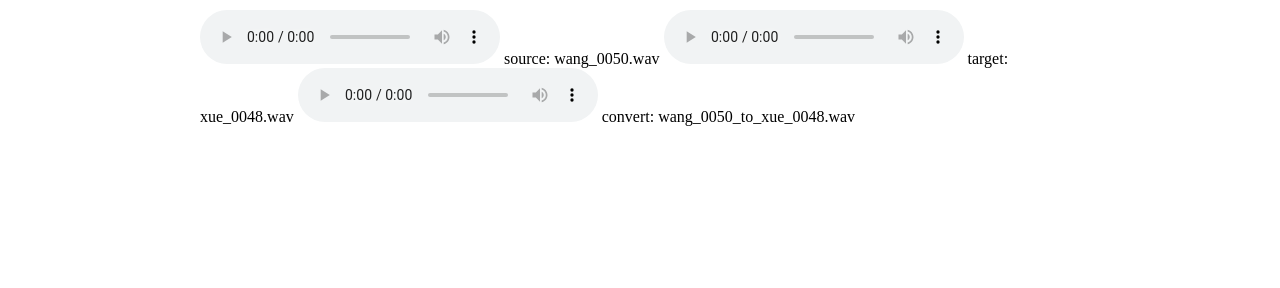
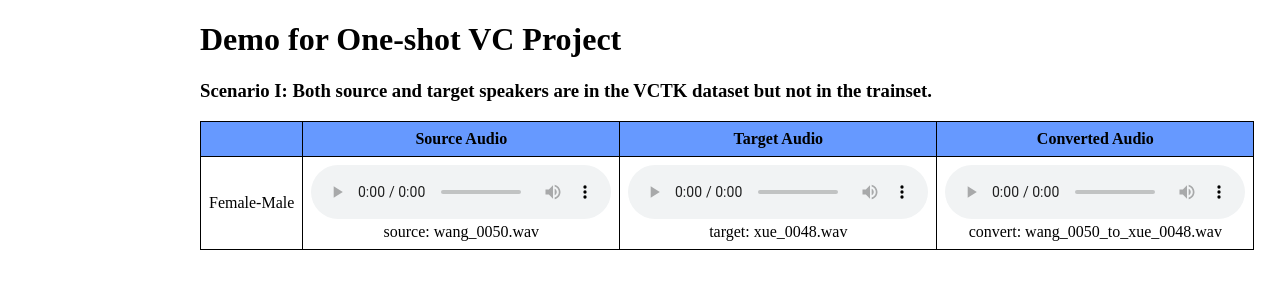
Before and after one commit to 2901733926/VC-project, a plain HTML site: page index.html in a window 1280 px wide. Drawn offline with Linux system fonts and the light colour scheme.

Commit message:
Update index.html

```diff
--- a/index.html
+++ b/index.html
@@ -44,19 +44,36 @@
     </style>
 </head>
 <body>
+    <h1 id="title" font face="Times New Roman">Demo for One-shot VC Project</h1>
+    <h3 id="kind" font face="Times New Roman">Scenario I: Both source and target speakers are in the VCTK dataset but not in the trainset.</h3>
+    <table>
+        <tr>
+            <th></th>
+            <th>Source Audio</th>
+            <th>Target Audio</th>
+            <th>Converted Audio</th>
+        </tr>
+        <tr>
+          <td>Female-Male</td>
+          <td>
             <audio controls>
                 <source src="source/wang_0050.wav" type="audio/mpeg">
             </audio>
-<!--     <br> -->
+            <br>
             source: wang_0050.wav
+          </td>
+          <td>
             <audio controls>
                 <source src="source/xue_0048.wav" type="audio/mpeg">
             </audio>
-<!--     <br> -->
+            <br>
             target: xue_0048.wav
+          </td>
+          <td>
             <audio controls>
                <source src="source/wang_0050_to_xue_0048.wav" type="audio/mpeg">
             </audio>
-<!--     <br> -->
+            <br>
             convert: wang_0050_to_xue_0048.wav
+          </td>
 </body>
```
Lines whose indentation alone changed are shown as unchanged.
